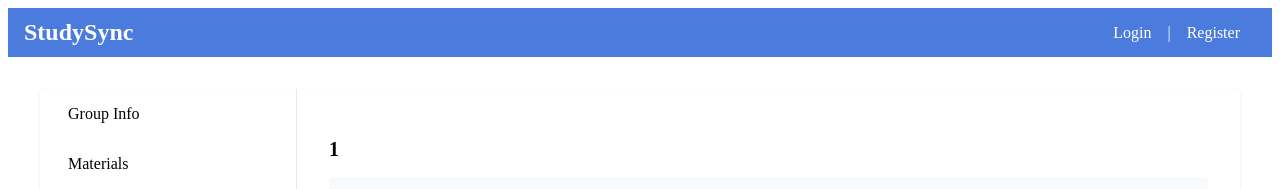
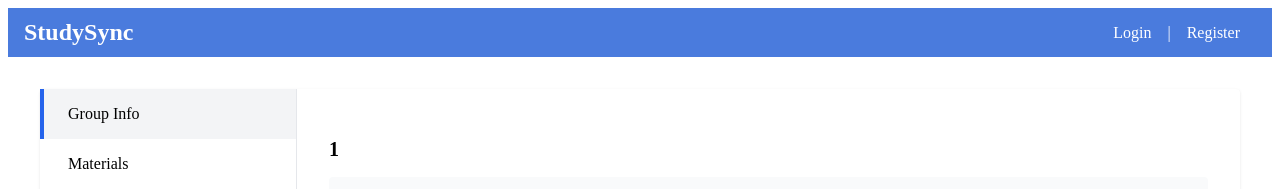
Before and after one commit to AET-DevOps25/team-cache-me-if-you-can, a React (Vite) app in the folder client/: page /group/1 in a window 1280 px wide. Shown: the top 189 px of the page. Built offline with nearby package versions, Linux system fonts and the light colour scheme.

Commit message:
fix bugs to display group info.

```diff
--- a/client/src/pages/group_info/GroupInfo.tsx
+++ b/client/src/pages/group_info/GroupInfo.tsx
@@ -5,7 +5,7 @@ import "./group_info.css";
 
 export default function GroupInfo() {
   const { groupName } = useParams();
-  const [activeTab, setActiveTab] = useState("Group Name");
+  const [activeTab, setActiveTab] = useState("Group Info");
 
   const tabs = ["Group Info", "Materials", "Chats", "AI Bot"];
   return (
@@ -32,7 +32,7 @@ export default function GroupInfo() {
           <div className="content-area">
             <h2 className="group-title">{groupName}</h2>
             <div className="tab-content">
-              {activeTab === "Group Name" && (
+              {activeTab === "Group Info" && (
                 <p>Group information and settings for {groupName}</p>
               )}
               {activeTab === "Materials" && (
```
